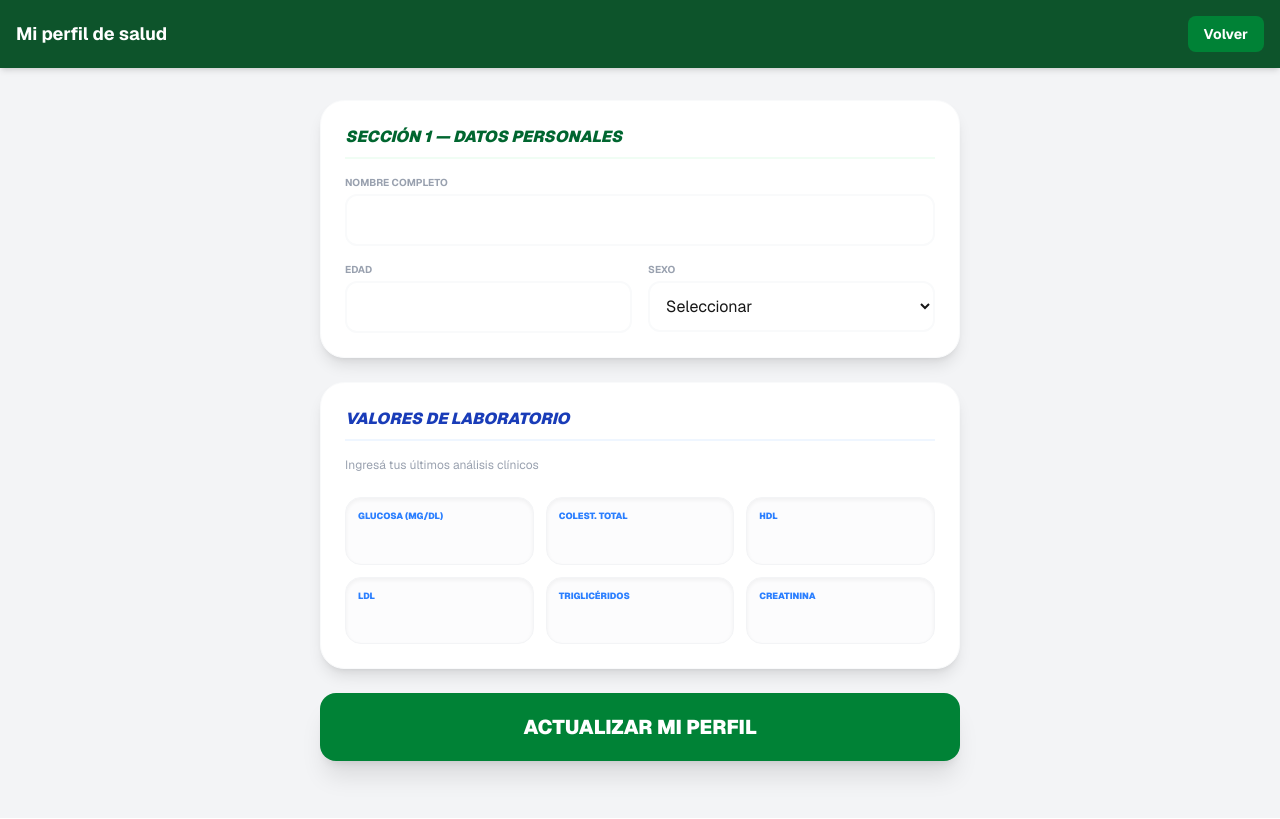
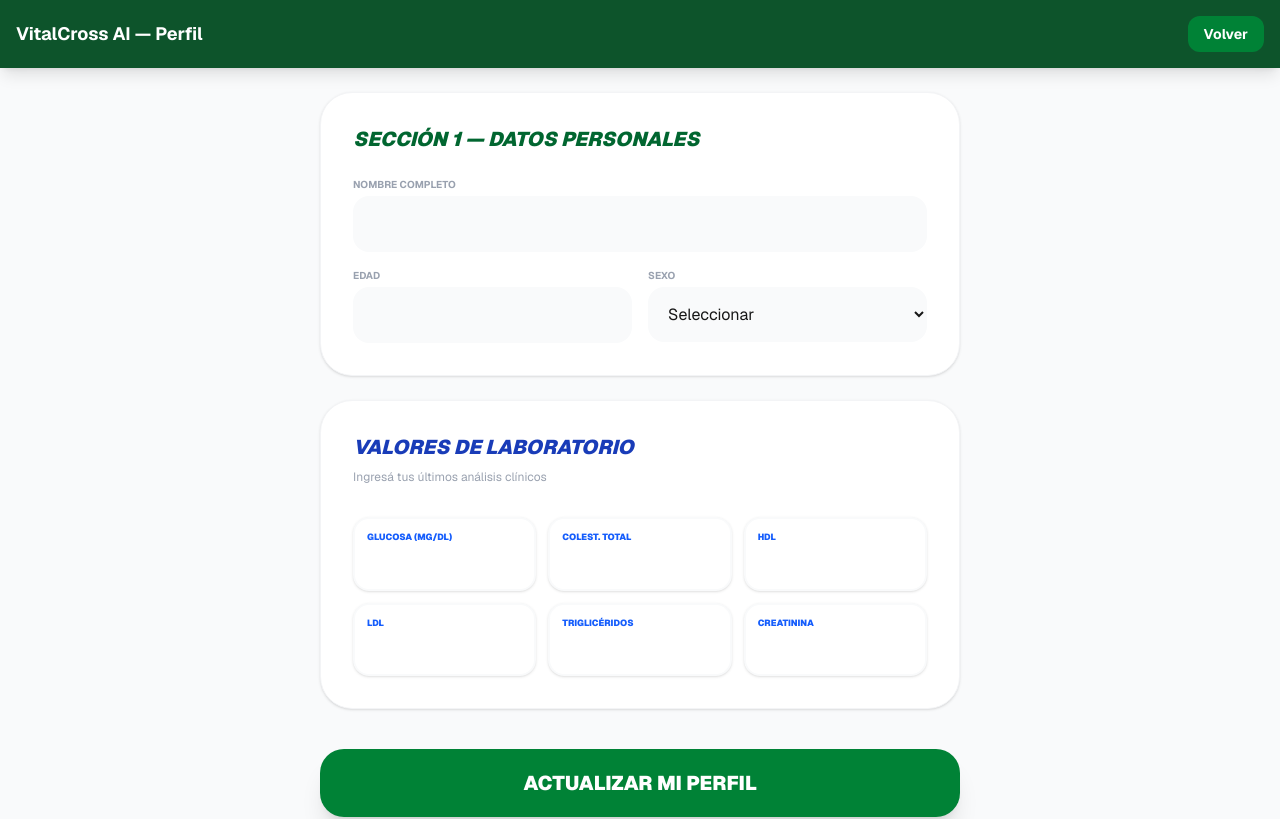
Before and after one commit to kalel3-hash/nutricion-v9, a Next.js app in the folder apps/web/: page /perfil in a window 1280 px wide. Shown: the top 819 px of the page. Built offline with nearby package versions, Linux system fonts and the light colour scheme; no server answers.

Commit message:
Fix final perfil: restaurar estética y asegurar sesión

```diff
--- a/apps/web/src/app/perfil/page.tsx
+++ b/apps/web/src/app/perfil/page.tsx
@@ -41,9 +41,11 @@ export default function PerfilPage() {
     try {
       const supabase = createClient();
 
-      // Sincronización forzada para usuarios de Google
+      // REGLA ORO GOOGLE: Obtener y refrescar sesión antes de cualquier escritura
       let { data: { session } } = await supabase.auth.getSession();
+
       if (!session) {
+        // Intentamos un refresco automático si la sesión parece expirada
         const { data: refreshData } = await supabase.auth.refreshSession();
         session = refreshData.session;
       }
@@ -67,50 +69,45 @@ export default function PerfilPage() {
     }
   };
 
-  if (loading) return (
-    <div className="min-h-screen flex items-center justify-center bg-gray-50">
-      <p className="text-green-800 font-bold animate-pulse text-lg">Cargando perfil VitalCross...</p>
-    </div>
-  );
+  if (loading) return <div className="p-10 text-center font-bold text-green-800">Cargando datos clínicos...</div>;
 
   return (
-    <div className="min-h-screen bg-gray-100 font-sans pb-10">
-      <header className="bg-green-900 text-white p-4 flex justify-between items-center shadow-md">
-        <h1 className="font-bold text-lg">Mi perfil de salud</h1>
-        <Link href="/dashboard" className="bg-green-700 px-4 py-2 rounded-lg text-sm font-bold">Volver</Link>
+    <div className="min-h-screen bg-gray-50 pb-12 font-sans">
+      <header className="bg-green-900 text-white p-4 flex justify-between items-center shadow-lg">
+        <h1 className="font-bold text-lg">VitalCross AI — Perfil</h1>
+        <Link href="/dashboard" className="bg-green-700 px-4 py-2 rounded-xl text-sm font-bold">Volver</Link>
       </header>
 
-      <main className="max-w-2xl mx-auto p-4 space-y-6 mt-4">
-        <form onSubmit={handleSubmit}>
+      <main className="max-w-2xl mx-auto px-4 mt-6">
+        <form onSubmit={handleSubmit} className="space-y-6">
 
-          {/* SECCIÓN 1: DATOS PERSONALES */}
-          <div className="bg-white rounded-3xl p-6 shadow-lg border border-gray-50 mb-6">
-            <h2 className="text-green-800 font-black italic uppercase mb-4 border-b-2 border-green-50 pb-2">
-              SECCIÓN 1 — Datos personales
-            </h2>
+          {/* TARJETA 1: DATOS PERSONALES */}
+          <div className="bg-white rounded-[2rem] p-8 shadow-sm border border-gray-100">
+            <h2 className="text-green-800 font-black italic uppercase text-xl mb-6">SECCIÓN 1 — Datos personales</h2>
             <div className="grid grid-cols-1 md:grid-cols-2 gap-4">
               <div className="md:col-span-2">
-                <label className="block text-[10px] font-bold text-gray-400 uppercase mb-1">Nombre Completo</label>
+                <label className="text-[10px] font-bold text-gray-400 uppercase mb-1 block">Nombre Completo</label>
                 <input
                   type="text"
-                  className="w-full border-2 border-gray-50 rounded-xl p-3 focus:border-green-500 outline-none transition-all"
+                  className="w-full bg-gray-50 border-none rounded-2xl p-4 focus:ring-2 focus:ring-green-500 outline-none"
                   value={profile.full_name || ""}
                   onChange={(e) => setProfile({...profile, full_name: e.target.value})}
                 />
               </div>
+              <div className="grid grid-cols-2 gap-4 md:col-span-2">
                 <div>
-                <label className="block text-[10px] font-bold text-gray-400 uppercase mb-1">Edad</label>
+                  <label className="text-[10px] font-bold text-gray-400 uppercase mb-1 block">Edad</label>
                   <input
                     type="number"
-                  className="w-full border-2 border-gray-50 rounded-xl p-3 focus:border-green-500 outline-none"
+                    className="w-full bg-gray-50 border-none rounded-2xl p-4 focus:ring-2 focus:ring-green-500 outline-none"
                     value={profile.age || ""}
                     onChange={(e) => setProfile({...profile, age: e.target.value})}
                   />
                 </div>
                 <div>
-                <label className="block text-[10px] font-bold text-gray-400 uppercase mb-1">Sexo</label>
+                  <label className="text-[10px] font-bold text-gray-400 uppercase mb-1 block">Sexo</label>
                   <select
-                  className="w-full border-2 border-gray-50 rounded-xl p-3 focus:border-green-500 outline-none"
+                    className="w-full bg-gray-50 border-none rounded-2xl p-4 focus:ring-2 focus:ring-green-500 outline-none"
                     value={profile.sex || ""}
                     onChange={(e) => setProfile({...profile, sex: e.target.value})}
                   >
@@ -121,13 +118,12 @@ export default function PerfilPage() {
                 </div>
               </div>
             </div>
+          </div>
 
-          {/* SECCIÓN 2: VALORES DE LABORATORIO */}
-          <div className="bg-white rounded-3xl p-6 shadow-lg border border-gray-50 mb-6">
-            <h2 className="text-blue-800 font-black italic uppercase mb-4 border-b-2 border-blue-50 pb-2">
-              VALORES DE LABORATORIO
-            </h2>
-            <p className="text-gray-400 text-xs mb-6">Ingresá tus últimos análisis clínicos</p>
+          {/* TARJETA 2: VALORES CLÍNICOS (El diseño que te gusta) */}
+          <div className="bg-white rounded-[2rem] p-8 shadow-sm border border-gray-100">
+            <h2 className="text-blue-800 font-black italic uppercase text-xl mb-2">VALORES DE LABORATORIO</h2>
+            <p className="text-gray-400 text-xs mb-8">Ingresá tus últimos análisis clínicos</p>
 
             <div className="grid grid-cols-2 md:grid-cols-3 gap-3">
               {[
@@ -138,12 +134,12 @@ export default function PerfilPage() {
                 { label: "TRIGLICÉRIDOS", key: "triglycerides_mg_dl" },
                 { label: "CREATININA", key: "creatinine_mg_dl" },
               ].map((field) => (
-                <div key={field.key} className="bg-gray-50/50 p-3 rounded-2xl border border-gray-100 shadow-inner">
-                  <label className="block text-[9px] font-black text-blue-500 mb-1">{field.label}</label>
+                <div key={field.key} className="bg-white rounded-2xl border-2 border-gray-50 p-3 shadow-sm">
+                  <label className="block text-[9px] font-black text-blue-600 mb-1">{field.label}</label>
                   <input
                     type="number"
                     step="0.01"
-                    className="w-full bg-transparent font-bold text-gray-700 outline-none"
+                    className="w-full bg-transparent font-bold text-gray-800 outline-none text-lg"
                     value={profile[field.key] || ""}
                     onChange={(e) => setProfile({...profile, [field.key]: e.target.value})}
                   />
@@ -152,12 +148,12 @@ export default function PerfilPage() {
             </div>
           </div>
 
-          {/* BOTÓN DE ACCIÓN */}
-          <div className="space-y-4">
+          {/* ACCIÓN Y ERROR */}
+          <div className="space-y-4 pt-4">
             <button
               type="submit"
               disabled={saving}
-              className="w-full bg-green-700 text-white py-5 rounded-2xl font-black text-xl shadow-xl hover:bg-green-800 active:scale-95 transition-all disabled:opacity-50"
+              className="w-full bg-green-700 text-white py-5 rounded-3xl font-black text-xl shadow-xl hover:bg-green-800 active:scale-[0.98] transition-all disabled:opacity-50"
             >
               {saving ? "GUARDANDO..." : "ACTUALIZAR MI PERFIL"}
             </button>
```
Lines whose indentation alone changed are shown as unchanged.
